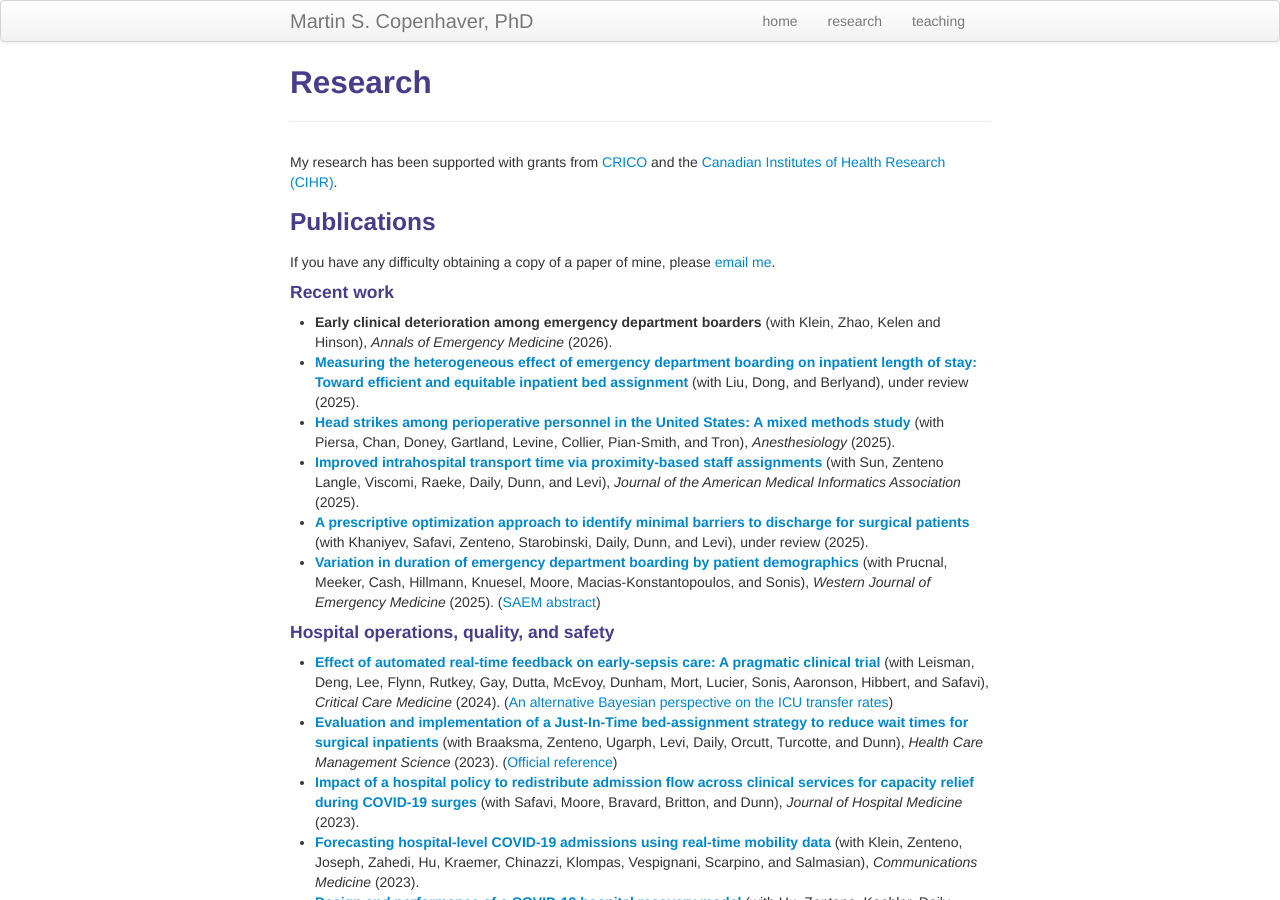
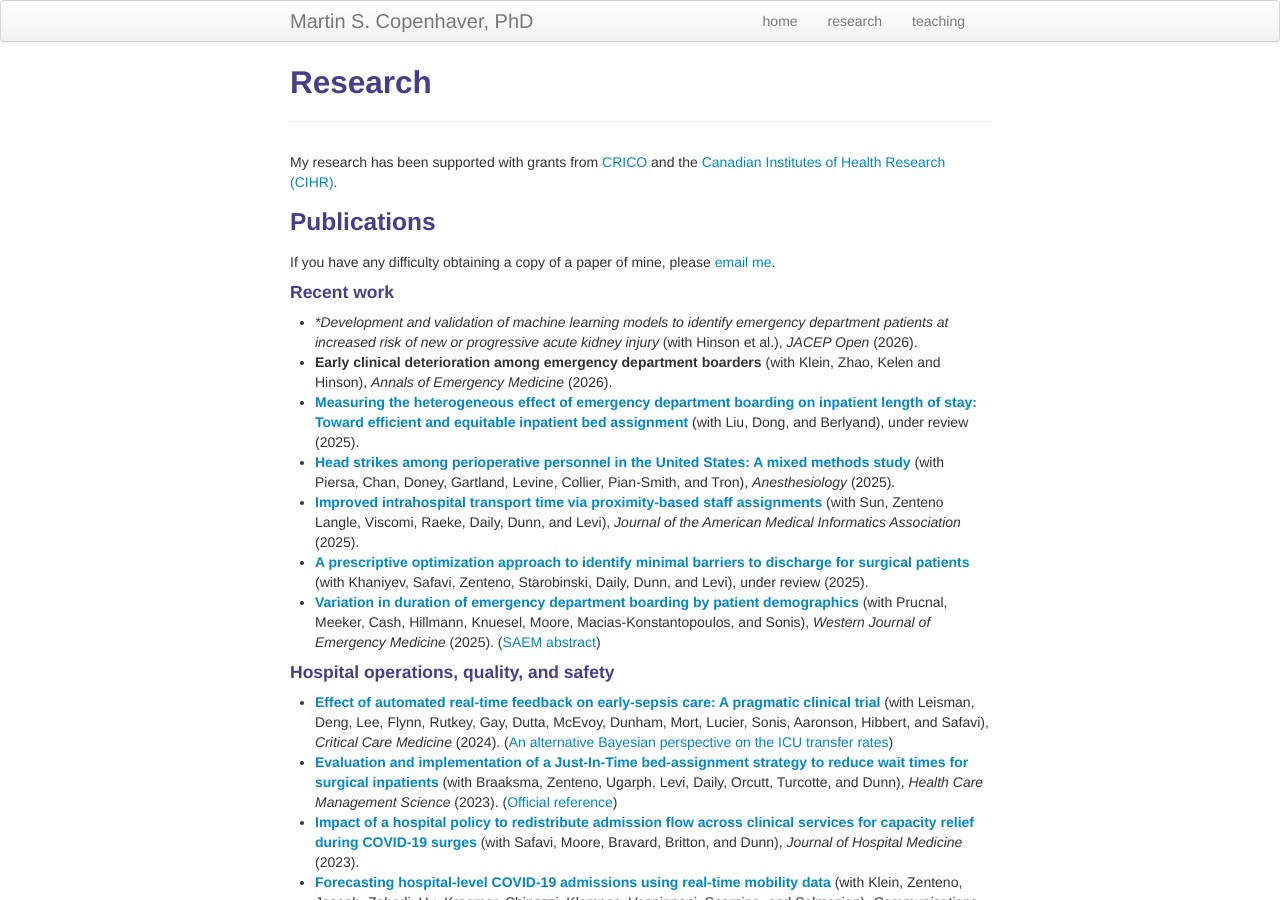
Before and after one commit to martincopenhaver/martincopenhaver.github.io, a Jekyll site: the page built from research.md, in a window 1280 px wide and 900 px high. Built offline with Jekyll 4.4.1, drawn with Linux system fonts in a browser that asks for light colours.

Commit message:
Update research.md

```diff
--- a/research.md
+++ b/research.md
@@ -13,6 +13,7 @@ My research has been supported with grants from [CRICO](https://www.rmf.harvard.
 If you have any difficulty obtaining a copy of a paper of mine, please <a href="mailto:last name at jhmi.edu">email me</a>.
 
 #### Recent work
+* **Development and validation of machine learning models to identify emergency department patients at increased risk of new or progressive acute kidney injury* (with Hinson et al.), _JACEP Open_ (2026).
 * **Early clinical deterioration among emergency department boarders** (with Klein, Zhao, Kelen and Hinson), _Annals of Emergency Medicine_ (2026).
 * [**Measuring the heterogeneous effect of emergency department boarding on inpatient length of stay: Toward efficient and equitable inpatient bed assignment**](https://papers.ssrn.com/sol3/papers.cfm?abstract_id=5288627) (with Liu, Dong, and Berlyand), under review (2025).
 * [**Head strikes among perioperative personnel in the United States: A mixed methods study**](https://journals.lww.com/anesthesiology/fulltext/2025/11000/head_strikes_among_perioperative_personnel_in_the.16.aspx) (with Piersa, Chan, Doney, Gartland, Levine, Collier, Pian-Smith, and Tron), _Anesthesiology_ (2025).
```
